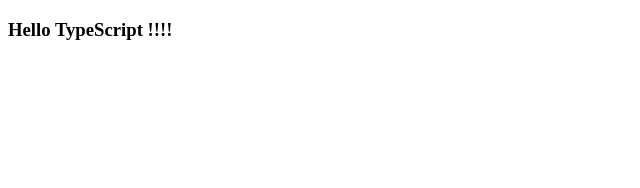
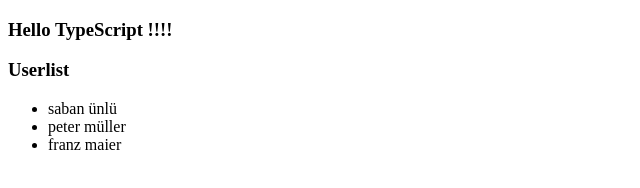
Before and after one commit to netTrek/ts, a website built with webpack: page index.html in a window 1280 px wide. Shown: the whole page, without its empty margins (0-640 px from the left). Built offline with nearby package versions, Linux system fonts and the light colour scheme; data requests are answered from the project's data file.

Commit message:
userList init

```diff
--- a/index.html
+++ b/index.html
@@ -5,6 +5,7 @@
     <title>ts</title>
 </head>
 <body>
+
     <section>
         <article>
             <header>
@@ -12,6 +13,22 @@
             </header>
         </article>
     </section>
+
+    <template id="renderer">
+        <li></li>
+    </template>
+
+    <template id="userlist">
+        <section>
+            <article>
+                <header>
+                    <h1>Userlist</h1>
+                </header>
+            </article>
+            <ul></ul>
+        </section>
+    </template>
+
     <script src="dist/bundle.js"></script>
 </body>
 </html>
--- /dev/null
+++ b/mock/db.json
@@ -0,0 +1,22 @@
+{
+  "users": [
+    {
+      "id": 1,
+      "firstname": "saban",
+      "lastname": "ünlü",
+      "birthday": "1973-11-04"
+    },
+    {
+      "id": 2,
+      "firstname": "peter",
+      "lastname": "müller",
+      "birthday": "1973-11-04"
+    },
+    {
+      "id": 3,
+      "firstname": "franz",
+      "lastname": "maier",
+      "birthday": "1973-11-04"
+    }
+  ]
+}
--- a/package.json
+++ b/package.json
@@ -6,11 +6,13 @@
   "scripts": {
     "start": "webpack-serve --config ./webpack.config.js --reload true",
     "build": "webpack --watch",
+    "start:rest-api":"json-server --watch mock/db.json",
     "test": "echo \"Error: no test specified\" && exit 1"
   },
   "author": "",
   "license": "ISC",
   "devDependencies": {
+    "json-server": "^0.14.0",
     "ts-loader": "^4.4.2",
     "typescript": "^2.9.2",
     "webpack": "^4.16.3",
--- a/src/index.ts
+++ b/src/index.ts
@@ -1,2 +1,17 @@
+import { UserService } from './user/userService';
+import { UserListCtrl } from './user/userListCtrl';
+import { UserItemRendererCtrl } from './user/userItemRendererCtrl';
+
 export const elem = document.querySelector( 'h1' );
 elem.innerText = 'Hello TypeScript !!!!';
+
+UserService.getInstance().getUserList().then( users => {
+  // console.log ( users );
+  new UserListCtrl( 'userlist', users, UserItemRendererCtrl )
+    .renderIn( document.body );
+});
+// let ul: UserListCtrl = new UserListCtrl( 'userlist', []
+// );
+//
+// let ulElem = ul.renderIn( document.body );
+// console.log ( ulElem === ul.target );
--- /dev/null
+++ b/src/user/user.ts
@@ -0,0 +1,12 @@
+/**
+ * File created by suenlue on 31.07.18.
+ * Copyright (c) 2018 by netTrek GmbH & Co. KG
+ */
+
+
+export interface User {
+  id?: number;
+  firstname: string;
+  lastname: string;
+  birthday: string;
+}
--- /dev/null
+++ b/src/user/userItemRenderer.ts
@@ -0,0 +1,14 @@
+import { User } from './user';
+
+/**
+ * File created by suenlue on 31.07.18.
+ * Copyright (c) 2018 by netTrek GmbH & Co. KG
+ */
+
+export interface UserItemRenderer {
+
+  user: User;
+  target: HTMLElement;
+  renderIn ( elem: HTMLElement ): HTMLElement;
+
+}
--- /dev/null
+++ b/src/user/userItemRendererCtrl.ts
@@ -0,0 +1,35 @@
+/**
+ * File created by suenlue on 31.07.18.
+ * Copyright (c) 2018 by netTrek GmbH & Co. KG
+ */
+import { User } from './user';
+import { UserItemRenderer } from './userItemRenderer';
+
+export class UserItemRendererCtrl implements UserItemRenderer {
+
+  get target (): HTMLElement {
+    return this._target;
+  }
+  private _target: HTMLElement;
+
+  constructor ( private tempId,
+                public user: User,
+                ) {}
+
+  renderIn ( elem: HTMLElement ): HTMLElement { //apendChild HtmlElement
+    const temp   = document.querySelector( `template#${this.tempId}`) as HTMLTemplateElement;
+    this._target = temp.content.cloneNode( true ) as HTMLElement;
+    const li = this._target.querySelector('li');
+    li.innerText = `${this.user.firstname} ${this.user.lastname}`;
+
+    li.addEventListener( 'click', () => {
+      this.target.dispatchEvent(
+        new CustomEvent( 'selectedUser', {
+          detail: this
+        })
+      )
+    });
+    elem.appendChild( this._target );
+    return this._target;
+  }
+}
--- /dev/null
+++ b/src/user/userListCtrl.ts
@@ -0,0 +1,55 @@
+/**
+ * File created by suenlue on 31.07.18.
+ * Copyright (c) 2018 by netTrek GmbH & Co. KG
+ */
+import { User } from './user';
+import { UserItemRenderer } from './userItemRenderer';
+
+export class UserListCtrl {
+  get selectedUser (): UserItemRenderer {
+    return this._selectedUser;
+  }
+
+  set selectedUser ( value: UserItemRenderer ) {
+    this._selectedUser = value;
+  }
+
+  get target (): HTMLElement {
+    return this._target;
+  }
+
+  private _selectedUser: UserItemRenderer;
+  private _target: HTMLElement;
+  private items: UserItemRenderer[] =[];
+
+  constructor ( private tempId: string,
+                private dataProvider: User[],
+                private itemRenderClass ) {
+  }
+
+  renderIn ( elem: HTMLElement ): HTMLElement { //apendChild HtmlElement
+    const temp   = document.querySelector( `template#${this.tempId}`) as HTMLTemplateElement;
+    this._target = temp.content.cloneNode( true ) as HTMLElement;
+
+    const ul = this._target.querySelector( 'ul' );
+
+    this.dataProvider.forEach( (value, index, array) => {
+      const item = new this.itemRenderClass (
+        'renderer',
+        value
+      );
+      item.renderIn( ul );
+      this.addItem ( item as UserItemRenderer );
+    });
+
+    elem.appendChild( this._target );
+    return this._target;
+  }
+
+  private addItem ( item: UserItemRenderer ) {
+    item.target.addEventListener( '_selectedUser', ( evt: CustomEvent ) => {
+      this._selectedUser = evt.detail as UserItemRenderer;
+    } );
+    this.items.push( item );
+  }
+}
--- /dev/null
+++ b/src/user/userService.ts
@@ -0,0 +1,37 @@
+/**
+ * File created by suenlue on 31.07.18.
+ * Copyright (c) 2018 by netTrek GmbH & Co. KG
+ */
+import { User } from './user';
+
+let instance: UserService;
+
+export class UserService {
+
+  readonly endpoint: string = 'http://localhost:3000/users';
+  private userList: User[];
+
+  static getInstance (): UserService {
+    if ( !instance ) instance = new UserService();
+    return instance
+  }
+
+  private constructor () {}
+/*
+  // ohne async
+  getUserList () {
+    fetch( this.endpoint ).then( (response) => {
+      response.json().then( userList => {
+        console.log ( userList );
+      })
+    })
+  }
+  */
+
+  async getUserList (): Promise<User[]> {
+    const response = await fetch( this.endpoint );
+    this.userList = await response.json();
+    return this.userList;
+  }
+
+}
--- a/tsconfig.json
+++ b/tsconfig.json
@@ -4,6 +4,10 @@
     "target": "es5",                          /* Specify ECMAScript target version: 'ES3' (default), 'ES5', 'ES2015', 'ES2016', 'ES2017', or 'ESNEXT'. */
     "module": "es6",                     /* Specify module code generation: 'commonjs', 'amd', 'system', 'umd', 'es2015', or 'ESNext'. */
     // "lib": [],                             /* Specify library files to be included in the compilation:  */
+    "lib": [
+      "es2017",
+      "dom"
+    ],
     // "allowJs": true,                       /* Allow javascript files to be compiled. */
     // "checkJs": true,                       /* Report errors in .js files. */
     // "jsx": "preserve",                     /* Specify JSX code generation: 'preserve', 'react-native', or 'react'. */
```
Also changed, not shown: 1 other file. Lines whose indentation alone changed are shown as unchanged.
